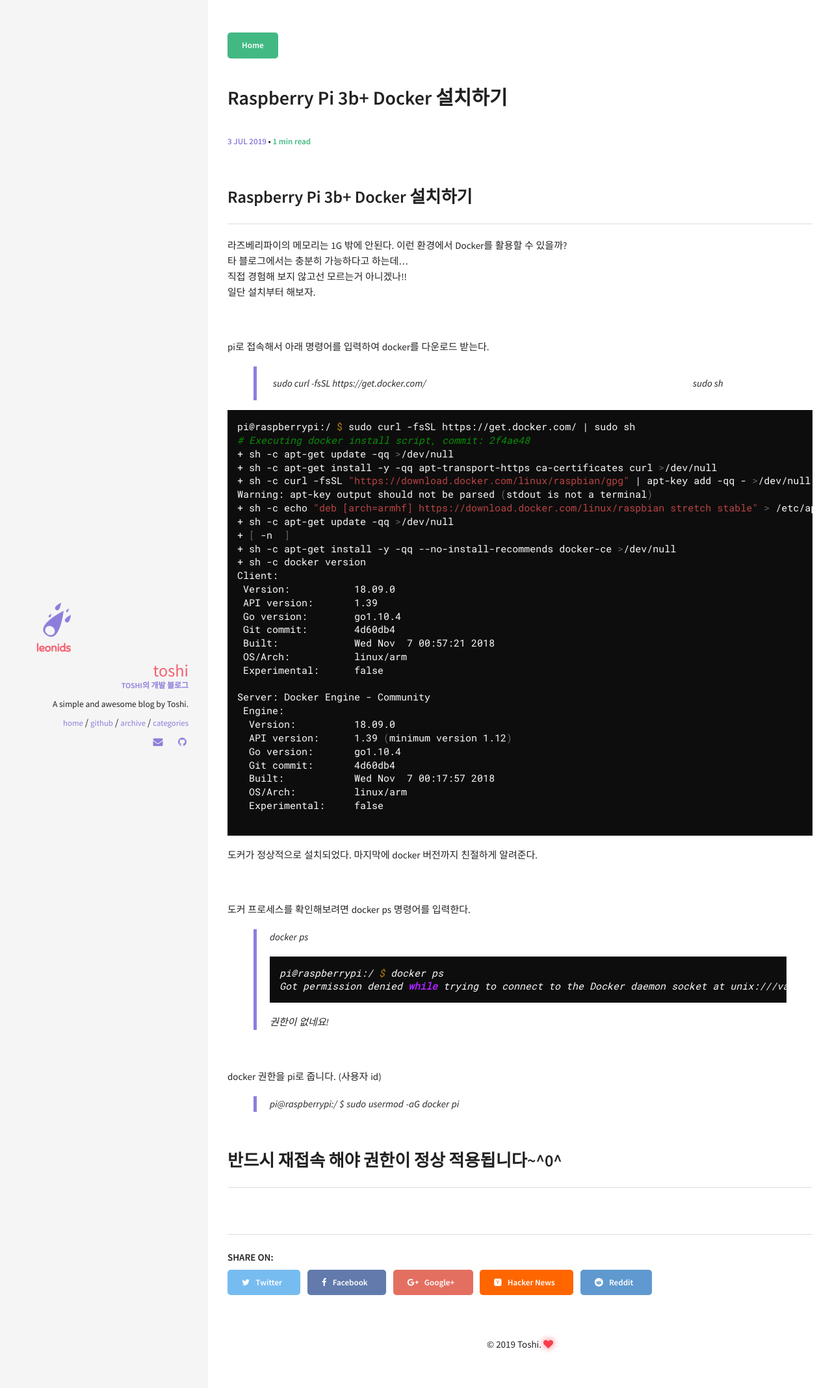
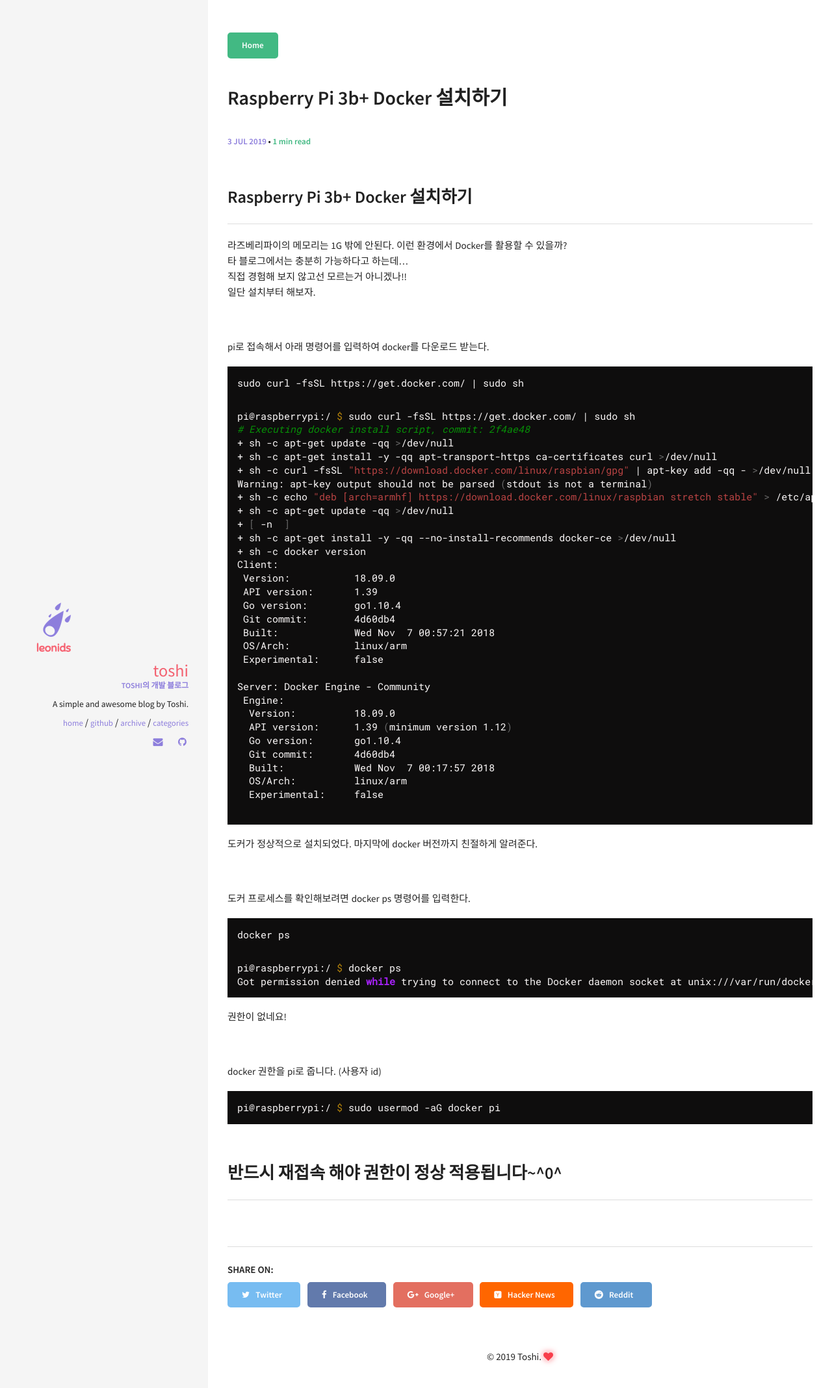
Before and after one commit to toshi15shkim/toshi15shkim.github.io, a Jekyll site: the page built from _posts/2019-07-03-linux-docker-install.md, in a window 1280 px wide. Shown: the top 2136 px of the page at 65% size. Built offline with Jekyll 4.4.1, drawn with Linux system fonts in a browser that asks for light colours.

Commit message:
2019-07-04-window-kafka-install.md upload

````diff
--- a/_posts/2019-07-03-linux-docker-install.md
+++ b/_posts/2019-07-03-linux-docker-install.md
@@ -16,7 +16,9 @@ comments: true
 <br/>
 
 pi로 접속해서 아래 명령어를 입력하여 docker를 다운로드 받는다.
->sudo curl -fsSL https://get.docker.com/ | sudo sh
+```bash
+sudo curl -fsSL https://get.docker.com/ | sudo sh
+```
 
 ```bash
 pi@raspberrypi:/ $ sudo curl -fsSL https://get.docker.com/ | sudo sh
@@ -56,7 +58,10 @@ Server: Docker Engine - Community
 <br/>
 
 도커 프로세스를 확인해보려면 docker ps 명령어를 입력한다.
-> docker ps
+```bash
+docker ps
+```
+
 ```bash
 pi@raspberrypi:/ $ docker ps
 Got permission denied while trying to connect to the Docker daemon socket at unix:///var/run/docker.sock: Get http://%2Fvar%2Frun%2Fdocker.sock/v1.39/containers/json: dial unix /var/run/docker.sock: connect: permission denied
@@ -67,6 +72,8 @@ Got permission denied while trying to connect to the Docker daemon socket at uni
 
 docker 권한을 pi로 줍니다. (사용자 id)
 
-> pi@raspberrypi:/ $ sudo usermod -aG docker pi
+```bash
+pi@raspberrypi:/ $ sudo usermod -aG docker pi
+```
 
 ## 반드시 재접속 해야 권한이 정상 적용됩니다~^0^
````
Also changed, not shown: _posts/2019-07-04-window-kafka-install.md (added, +37 -0 lines).
